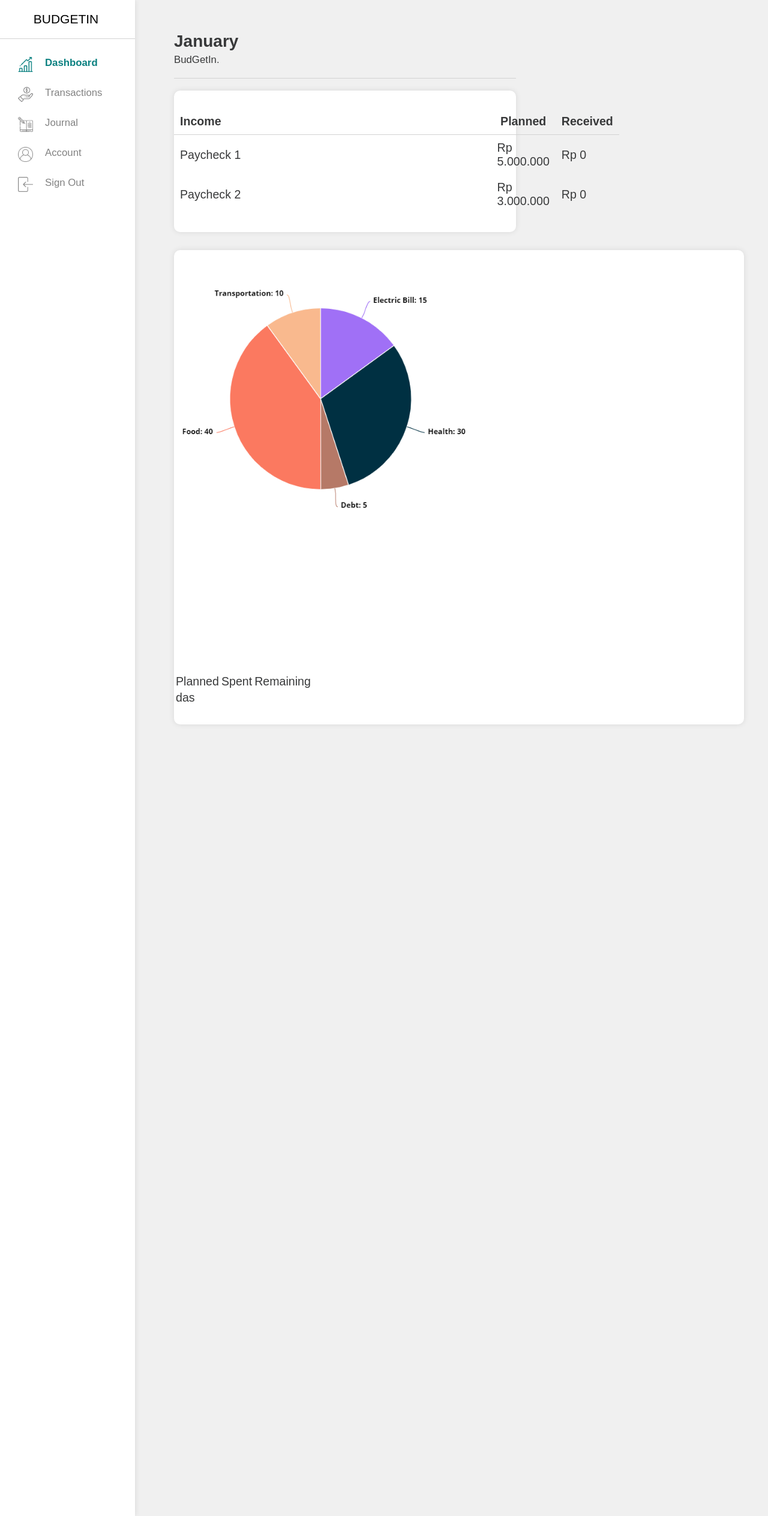
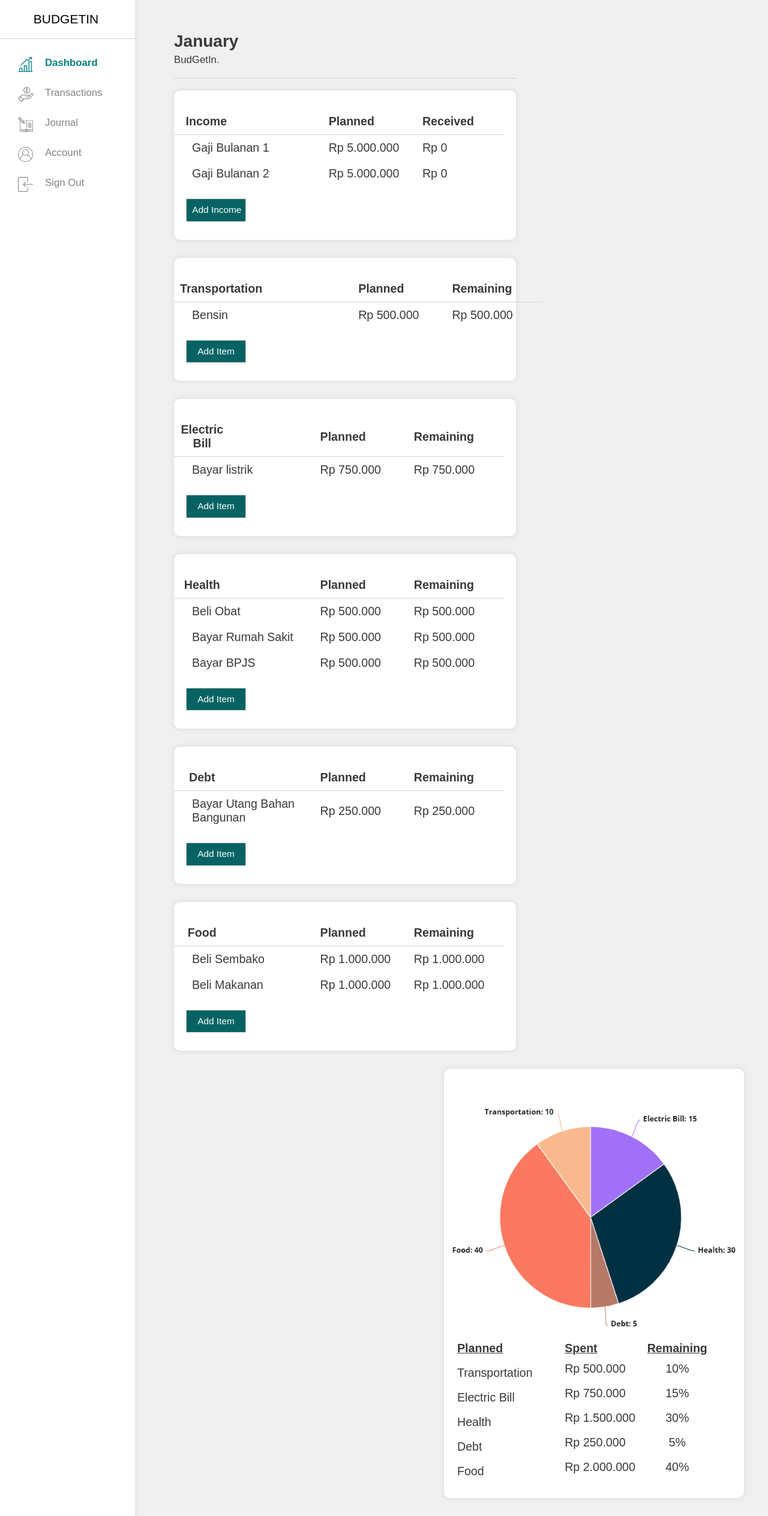
Before and after one commit to wahyucandra30/Budgetin, a PHP site: page /dashboard.html in a window 1280 px wide. Shown: the whole page at 60% size. Run offline with PHP 8.4, Linux system fonts and the light colour scheme.

Commit message:
terserah

```diff
--- a/app/css/style-app-dashboard.css
+++ b/app/css/style-app-dashboard.css
@@ -1,15 +1,49 @@
 table tr #income
 {
-    padding-right: 450px;
+    width: 100%;
+    padding-right: 150px;
     border-bottom: 1px solid #d3d3d3;
 }
 table tr #plan
 {
+    width: 100%;
+    padding-right: 70px;
     border-bottom: 1px solid #d3d3d3;
 }
 table tr #received
 {
+    width: 100%;
+    padding-right: 50px;
     border-bottom: 1px solid #d3d3d3;
+}
+
+table tr #tes{
+    padding-left: 30px;
+}
+
+table tr #plan2{
+    text-decoration: underline;
+    padding-right: 100px;
+    padding-left: 20px;
+}
+
+table tr #spent{
+    text-decoration: underline;
+    padding-right: 80px;
+}
+
+table tr #remain{
+    text-decoration: underline;
+    float: right;
+}
+
+table tr #var{
+    padding-left: 20px;
+    padding-top: 15px;
+}
+
+table tr #persen{
+    text-align: center;
 }
 
 table{
@@ -19,3 +53,20 @@ table{
 #img-piechart{
     max-width: 500px;
 }
+
+.btn-add
+{
+    margin-top: 20px;
+    margin-left: 20px;
+    padding: 0.6em;
+    box-sizing: border-box;
+    outline: none;
+    width: 100px;
+    border: 1px solid #d3d3d3;
+    font-size: 1.1rem;
+
+    background-color: #076363;
+    color: #ffffff;
+
+    cursor: pointer;
+}
--- a/app/css/style-global-app.css
+++ b/app/css/style-global-app.css
@@ -38,6 +38,10 @@ body, html, .wrapper
     border-bottom: 1px solid #d3d3d3;
 }
 
+.content-right{
+    float: right;
+    margin-top: 0px;
+}
 .logo-sidebar
 {
     margin-right: 5px;
@@ -99,6 +103,7 @@ body, html, .wrapper
 .content-middle
 {
     width: 60%;
+    display: inline-block;
 }
 
 .container-content-title
@@ -156,6 +161,7 @@ form .div-r
 {
     margin-right: 0;
 }
+
 form label
 {
     font-size: 0.8em;
@@ -172,6 +178,7 @@ form .textfield
     background-color: #f0f0f0;
     outline: none;
 }
+
 @media screen and (max-width: 280px)
 {
 
--- a/app/dashboard.html
+++ b/app/dashboard.html
@@ -9,6 +9,7 @@
         <meta name="description" content="Budgetin Dashboard Page">
         <meta name="viewport" content="width=device-width, initial-scale=1">
         <link rel="stylesheet" type="text/css" href="css/style-global-app.css">
+        <link rel="stylesheet" type="text/css" href="css/style-app-dashboard.css">
         <link rel="stylesheet" type="text/css" href="css/style-app-dashboard.css">
     </head>
     <body>
@@ -56,7 +57,7 @@
             <p>BudGetIn.</p>
         </div>
         <div class="pane-content">
-            <table id="tabel" border="0" cellpadding="10" cellspacing="0">
+            <table id="tabel1" border="0" cellpadding="10" cellspacing="0">
 
                 <tr>
                     <th id="income">Income</th>
@@ -65,17 +66,131 @@
                 </tr>
 
                 <tr id=>
-                    <td>Paycheck 1</td>
+                    <td id="tes">Gaji Bulanan 1</td>
                     <td>Rp 5.000.000</td>
                     <td>Rp 0</td>
                     <td></td>
                 </tr>
                 <tr>
-                    <td>Paycheck 2</td>
-                    <td>Rp 3.000.000</td>
+                    <td id="tes">Gaji Bulanan 2</td>
+                    <td>Rp 5.000.000</td>
                     <td>Rp 0</td>
                 </tr>
             </table>
+            <input type="submit" class="btn-add" value="Add Income">
+        </div>
+
+        <div class="pane-content">
+            <table id="tabel1" border="0" cellpadding="10" cellspacing="0">
+
+                <tr>
+                    <th id="income">Transportation</th>
+                    <th id="plan">Planned</th>
+                    <th id="received">Remaining</th>
+                </tr>
+
+                <tr>
+                    <td id="tes">Bensin</td>
+                    <td>Rp 500.000</td>
+                    <td>Rp 500.000</td>
+                    <td></td>
+                </tr>
+            </table>
+            <input type="submit" class="btn-add" value="Add Item">
+        </div>
+
+        <div class="pane-content">
+            <table id="tabel1" border="0" cellpadding="10" cellspacing="0">
+
+                <tr>
+                    <th id="income">Electric Bill</th>
+                    <th id="plan">Planned</th>
+                    <th id="received">Remaining</th>
+                </tr>
+
+                <tr>
+                    <td id="tes">Bayar listrik</td>
+                    <td>Rp 750.000</td>
+                    <td>Rp 750.000</td>
+                    <td></td>
+                </tr>
+            </table>
+            <input type="submit" class="btn-add" value="Add Item">
+        </div>
+
+        <div class="pane-content">
+            <table id="tabel1" border="0" cellpadding="10" cellspacing="0">
+
+                <tr>
+                    <th id="income">Health</th>
+                    <th id="plan">Planned</th>
+                    <th id="received">Remaining</th>
+                </tr>
+
+                <tr>
+                    <td id="tes">Beli Obat</td>
+                    <td>Rp 500.000</td>
+                    <td>Rp 500.000</td>
+                    <td></td>
+                </tr>
+
+                <tr>
+                    <td id="tes">Bayar Rumah Sakit</td>
+                    <td>Rp 500.000</td>
+                    <td>Rp 500.000</td>
+                </tr>
+
+                <tr>
+                    <td id="tes">Bayar BPJS</td>
+                    <td>Rp 500.000</td>
+                    <td>Rp 500.000</td>
+                </tr>
+            </table>
+            <input type="submit" class="btn-add" value="Add Item">
+        </div>
+
+        <div class="pane-content">
+            <table id="tabel1" border="0" cellpadding="10" cellspacing="0">
+
+                <tr>
+                    <th id="income">Debt</th>
+                    <th id="plan">Planned</th>
+                    <th id="received">Remaining</th>
+                </tr>
+
+                <tr>
+                    <td id="tes">Bayar Utang Bahan Bangunan</td>
+                    <td>Rp 250.000</td>
+                    <td>Rp 250.000</td>
+                    <td></td>
+                </tr>
+            </table>
+            <input type="submit" class="btn-add" value="Add Item">
+        </div>
+
+        <div class="pane-content">
+            <table id="tabel1" border="0" cellpadding="10" cellspacing="0">
+
+                <tr>
+                    <th id="income">Food</th>
+                    <th id="plan">Planned</th>
+                    <th id="received">Remaining</th>
+                </tr>
+
+                <tr>
+                    <td id="tes">Beli Sembako</td>
+                    <td>Rp 1.000.000</td>
+                    <td>Rp 1.000.000</td>
+                    <td></td>
+                </tr>
+
+                <tr>
+                    <td id="tes">Beli Makanan</td>
+                    <td>Rp 1.000.000</td>
+                    <td>Rp 1.000.000</td>
+                </tr>
+            </table>
+            <input type="submit" class="btn-add" value="Add Item">
         </div>
 
     </div>
@@ -84,14 +199,39 @@
             <img src="img/piechart.png" id="img-piechart">
             <table>
                 <tr>
-                    <td>Planned</td>
-                    <td>Spent</td>
-                    <td>Remaining</td>
+                    <th id="plan2">Planned</th>
+                    <th id="spent">Spent</th>
+                    <th id="remain">Remaining</th>
                 </tr>
 
                 <tr>
-                    <td>das</td>
-                    <br><br><br><br><br><br><br><br><br><br><br><br>
+                    <td id="var">Transportation</td>
+                    <td>Rp 500.000</td>
+                    <td id="persen">10%</td>
+                </tr>
+
+                <tr>
+                    <td id="var">Electric Bill</td>
+                    <td>Rp 750.000</td>
+                    <td id="persen">15%</td>
+                </tr>
+
+                <tr>
+                    <td id="var">Health</td>
+                    <td>Rp 1.500.000</td>
+                    <td id="persen">30%</td>
+                </tr>
+
+                <tr>
+                    <td id="var">Debt</td>
+                    <td>Rp 250.000</td>
+                    <td id="persen">5%</td>
+                </tr>
+
+                <tr>
+                    <td id="var">Food</td>
+                    <td>Rp 2.000.000</td>
+                    <td id="persen">40%</td>
                 </tr>
             </table>
         </div>
```
